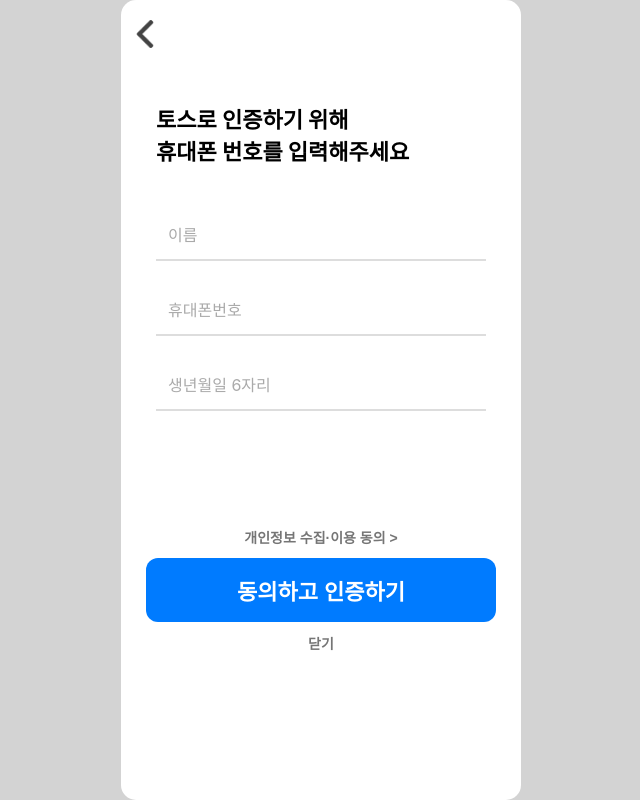
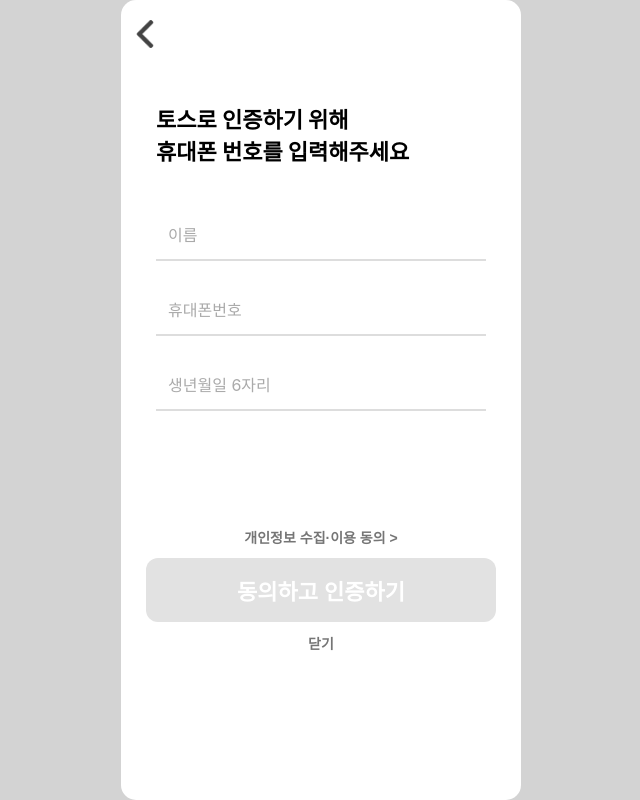
Before and after one commit to inthhh/bufl_fe, a React (Create React App) app: page /money-split/toss-auth in a window 1280 px wide. Shown: the whole page, without its empty margins (319-959 px from the left). Built offline with nearby package versions, Linux system fonts and the light colour scheme.

Commit message:
feat: 토스인증 입력 검증 추가

```diff
--- a/src/MoneySplit/pages/final_process/TossAuth.tsx
+++ b/src/MoneySplit/pages/final_process/TossAuth.tsx
@@ -1,4 +1,4 @@
-import React, { useState } from "react";
+import React, { useEffect, useState } from "react";
 import { useNavigate } from "react-router-dom";
 import MoveBack from "../../MoveBack";
 import "../../style/splitStyle.css";
@@ -7,6 +7,7 @@
   const [name, setName] = useState<string>("");
   const [phone, setPhone] = useState<string>("");
   const [birth, setBirth] = useState<string>("");
+  const [isFinish, setIsFinish] = useState<boolean>(false);
   const navigate = useNavigate();
   const clickForYes = () => {
     navigate("/money-split/input-pin");
@@ -17,6 +18,12 @@
   const clickForTerms = () => {
     navigate("/money-split/toss/terms");
   };
+
+  useEffect(() => {
+    if (name.length >= 2 && phone.length >= 2 && birth.length >= 6) {
+      setIsFinish(true);
+    }
+  }, [birth]);
 
   return (
     <div>
@@ -80,7 +87,12 @@
               개인정보 수집·이용 동의 &gt;
             </button>
           </div>
-          <button type="button" className="blue_big_btn" onClick={() => clickForYes()} style={{ marginBottom: "10px" }}>
+          <button
+            type="button"
+            className={isFinish ? "blue_big_btn" : "gray_big_btn"}
+            onClick={isFinish ? () => clickForYes() : undefined}
+            style={{ marginBottom: "10px" }}
+          >
             동의하고 인증하기
           </button>
           <div className="center_wrapper">
```
